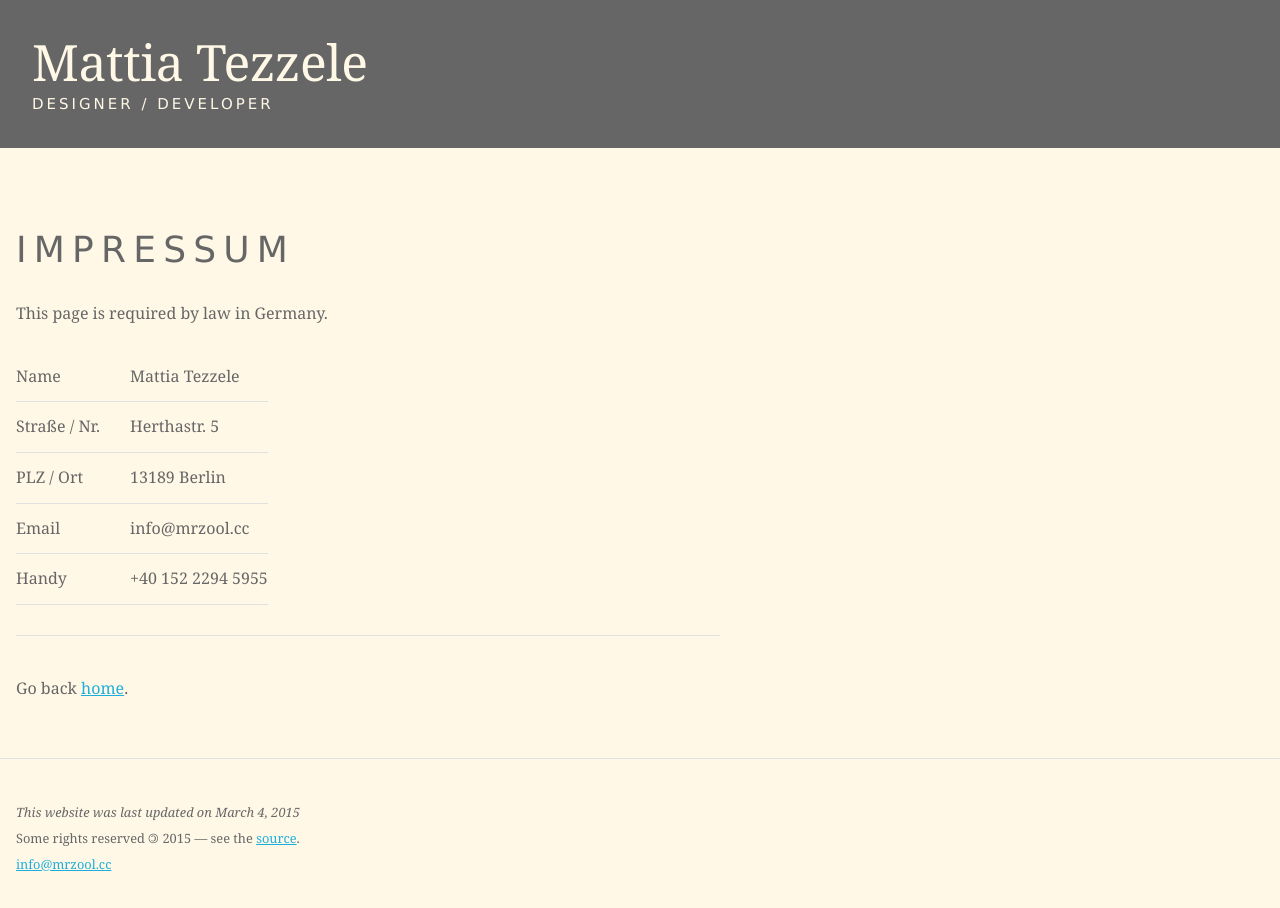
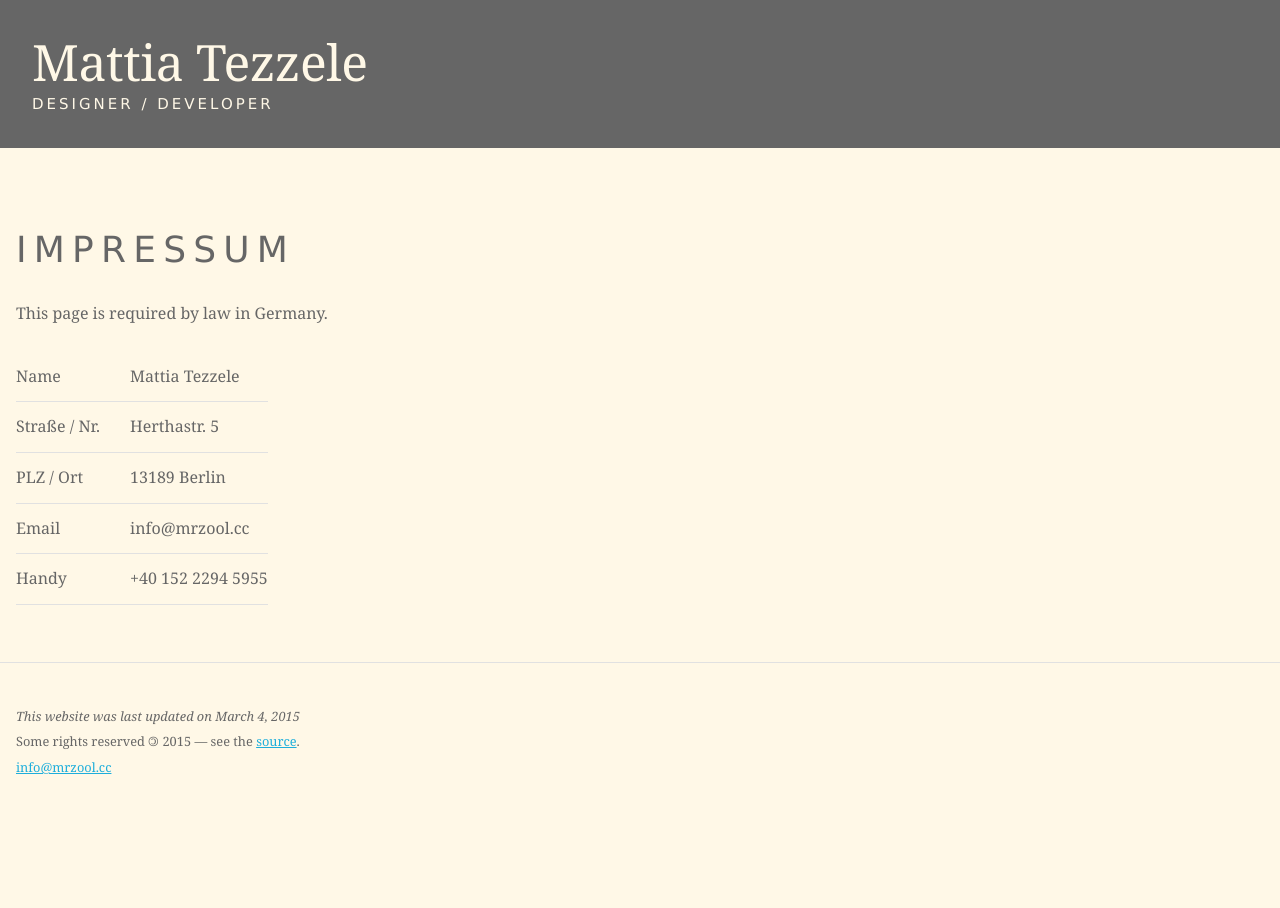
Before and after one commit to mrzool/mrzool.github.io, a Jekyll site: the page built from impressum/index.md, in a window 1280 px wide. Built offline with Jekyll 4.4.1, drawn with Linux system fonts in a browser that asks for light colours.

Commit message:
Go back home link weg!

```diff
--- a/_layouts/default.html
+++ b/_layouts/default.html
@@ -11,14 +11,14 @@
 
       {{ content }}
 
-      {% if page.title != 'Home' %}
-        <hr>
-        <p>Go back <a href="{{ site.url }}">home</a>.</p>
-      {% endif %}
+      <!-- {% if page.title != 'Home' %} -->
+      <!--   <hr> -->
+      <!--   <p>Go back <a href="{{ site.url }}">home</a>.</p> -->
+      <!-- {% endif %} -->
 
     </div>
-      <hr />
-        {% include _footer.html %}
+    <hr>
+    {% include _footer.html %}
 
 
 
```
